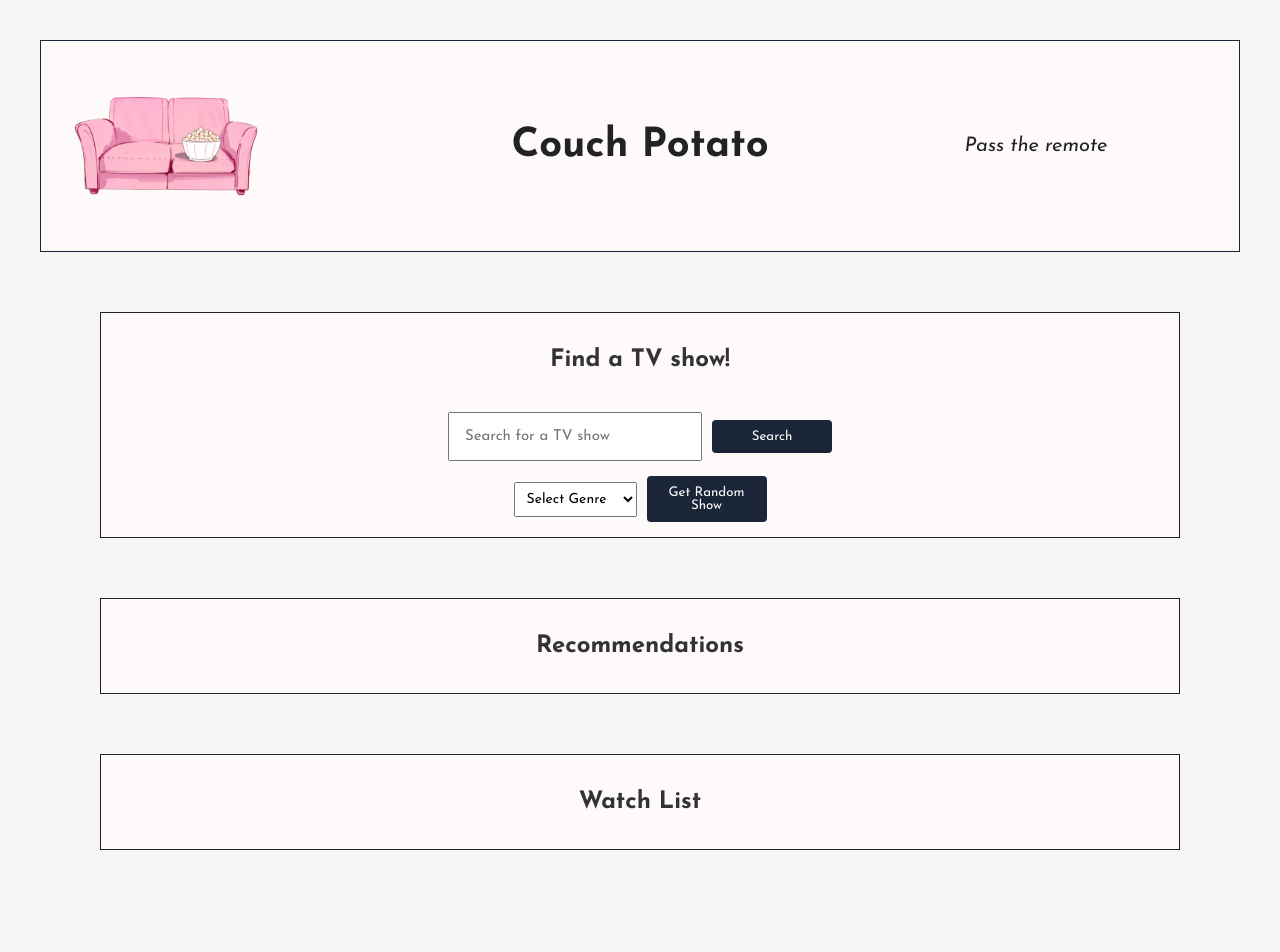
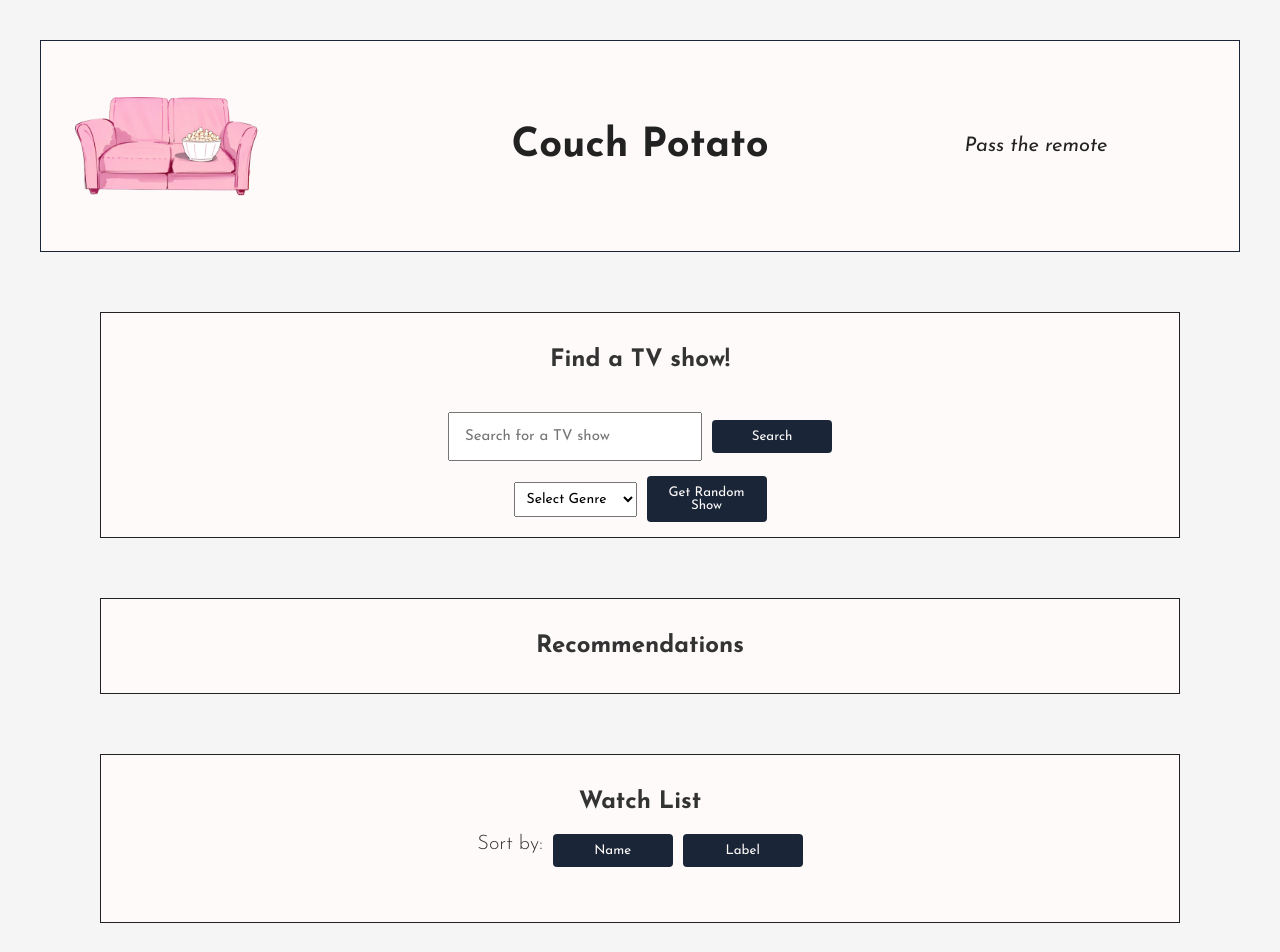
Before and after one commit to kimcuomo/LaterGatorChromeExtension, a React (Vite) app in the folder SoloProject/: page / in a window 1280 px wide. Shown: the top 952 px of the page. Before the commit the page ends 910 px from the top, so only its background shows below. Built offline with nearby package versions, Linux system fonts and the light colour scheme.

Commit message:
add sort options for watch list

```diff
--- a/SoloProject/src/App.jsx
+++ b/SoloProject/src/App.jsx
@@ -1,3 +1,131 @@
+// import React, { useState } from "react"
+// import axios from 'axios';
+// import ShowSearchBar from './components/ShowSearchBar';
+// import RecommendationsList from './components/RecommendationsList';
+// import WatchList from './components/WatchList';
+// import Header from './components/Header';
+// import GenreSearchBar from './components/GenreSearchBar';
+// import './styles.css';
+
+// const App = () => {
+//   const [shows, setShows] = useState([]);
+//   const [watchlist, setWatchlist] = useState([]);
+//   const [wantToWatchList, setWantToWatchList] = useState([]);
+//   const [watchedList, setWatchedList] = useState([]);
+//   // const [sortBy, setSortBy] = useState('name');
+
+//   const searchShows = async (query) => {
+//     try {
+//       const response = await axios.get(`https://api.tvmaze.com/search/shows?q=${query}`);
+//       const showsWithDescriptionAndImage = response.data.map(item => ({
+//         ...item.show,
+//         description: item.show.summary,
+//         image: item.show.image ? item.show.image.medium : null
+//       }));
+//       setShows(showsWithDescriptionAndImage);
+//     } catch (error) {
+//       console.error("Error fetching data from TVMaze API", error);
+//     }
+//   };
+
+//   const fetchRandomShow = async (genre) => {
+//     try {
+//       const response = await axios.get(`https://api.tvmaze.com/search/shows?q=${genre}`);
+//       const randomIndex = Math.floor(Math.random() * response.data.length);
+//       const randomShow = response.data[randomIndex].show;
+//       const showWithDescriptionAndImage = {
+//         ...randomShow,
+//         description: randomShow.summary,
+//         image: randomShow.image ? randomShow.image.medium : null
+//       };
+//       setShows([showWithDescriptionAndImage]);
+//     } catch (error) {
+//       console.error("Error fetching data from TVMaze API", error);
+//     }
+//   };
+
+//   const saveShow = (show, label) => {
+//     // Check if the show is already in the watchlist
+//     const showExists = watchlist.find(item => item.show.id === show.id);
+
+//     if (showExists) {
+//       // If show exists, update its label/category
+//       const updatedWatchlist = watchlist.map(item => {
+//         if (item.show.id === show.id) {
+//           return { ...item, label };
+//         }
+//         return item;
+//       });
+
+//       setWatchlist(updatedWatchlist);
+//     } else {
+//       // If show doesn't exist, add it to the watchlist
+//       setWatchlist([...watchlist, { show, label }]);
+//     }
+//   };
+
+//   const handleDelete = (showId) => {
+//     const updatedWatchlist = watchlist.filter(item => item.show.id !== showId);
+//     setWatchlist(updatedWatchlist);
+//   };
+
+//   // THIS WAS AN ATTEMPT TO SAVE THE SHOW TO BE ORGANIZED INTO A SPECIFIC CATEGORY
+//   // const saveShow = (show, label) => {
+//   //   const newShow = { ...show, label };
+
+//   //   // Determine the category based on the label
+//   //   try {
+//   //     switch (label) {
+//   //       case 'Currently Watching':
+//   //         setWatchlist(prevWatchlist => [...prevWatchlist, newShow]);
+//   //         break;
+//   //       case 'Want to Watch':
+//   //         setWantToWatchList(prevWantToWatchList => [...prevWantToWatchList, newShow]);
+//   //         break;
+//   //       case 'Already Watched':
+//   //         setWatchedList(prevWatchedList => [...prevWatchedList, newShow]);
+//   //         break;
+//   //       default:
+//   //         break;
+//   //     }
+//   //   } catch (error) {
+//   //     console.error("Error saving show:", error);
+//   //   }
+//   // };
+
+//   return (
+//     <div>
+//       <Header />
+//       <section className='searchSection'>
+//         <div className='search'>
+//           <h2>Find a TV show!</h2>
+//         </div>
+
+//         <div className='searchContainer'>
+//           <ShowSearchBar onSearch={searchShows} />
+//           <GenreSearchBar onRandom={fetchRandomShow} />
+//         </div>
+//       </section>
+
+//       <section className='recSection'>
+//         <RecommendationsList shows={shows} onSave={saveShow} />
+//       </section>
+
+
+//       <section className='watchListSection'>
+//         <WatchList
+//           watchlist={watchlist}
+//           // wantToWatchList={wantToWatchList}
+//           // watchedList={watchedList}
+//           onDelete={handleDelete}
+//         />
+//       </section>
+//     </div>
+//   );
+// };
+
+// export default App;
+
 import React, { useState } from "react"
 import axios from 'axios';
 import ShowSearchBar from './components/ShowSearchBar';
@@ -10,6 +138,7 @@ import './styles.css';
 const App = () => {
   const [shows, setShows] = useState([]);
   const [watchlist, setWatchlist] = useState([]);
+  const [sortBy, setSortBy] = useState(''); // State for sorting criteria
 
   const searchShows = async (query) => {
     try {
@@ -66,29 +195,9 @@ const App = () => {
     setWatchlist(updatedWatchlist);
   };
 
-  //THIS WAS AN ATTEMPT TO SAVE THE SHOW TO BE ORGANIZED INTO A SPECIFIC CATEGORY
-  // const saveShow = (show, label) => {
-  //   const newShow = { ...show, label };
-
-  //   // Determine the category based on the label
-  //   try {
-  //     switch (label) {
-  //       case 'Currently Watching':
-  //         setWatchlist(prevWatchlist => [...prevWatchlist, newShow]);
-  //         break;
-  //       case 'Want to Watch':
-  //         setWantToWatchList(prevWantToWatchList => [...prevWantToWatchList, newShow]);
-  //         break;
-  //       case 'Already Watched':
-  //         setWatchedList(prevWatchedList => [...prevWatchedList, newShow]);
-  //         break;
-  //       default:
-  //         break;
-  //     }
-  //   } catch (error) {
-  //     console.error("Error saving show:", error);
-  //   }
-  // };
+  const handleSort = (criteria) => {
+    setSortBy(criteria);
+  };
 
   return (
     <div>
@@ -108,9 +217,18 @@ const App = () => {
         <RecommendationsList shows={shows} onSave={saveShow} />
       </section>
 
-
       <section className='watchListSection'>
-        <WatchList watchlist={watchlist} onDelete={handleDelete}/>
+        <WatchList
+          watchlist={watchlist}
+          onDelete={handleDelete}
+          sortBy={sortBy} // Pass sortBy state to WatchList component
+          onSort={handleSort}
+        />
+        {/* <div>
+          <span>Sort by: </span>
+          <button onClick={() => handleSortBy('name')}>Name</button>
+          <button onClick={() => handleSortBy('label')}>Label</button>
+        </div> */}
       </section>
     </div>
   );
--- a/SoloProject/src/components/WatchList.jsx
+++ b/SoloProject/src/components/WatchList.jsx
@@ -1,22 +1,133 @@
+// import React from 'react';
+
+// const handleDelete = (showId) => {
+//   const updatedWatchlist = watchlist.filter(item => item.show.id !== showId);
+//   setWatchlist(updatedWatchlist);
+// };
+
+// const WatchList = ({ watchlist, onDelete }) => {
+
+//   return (
+//     <section className='watchList'>
+//       <header className='sectionHeader'>
+//         <h2>Watch List</h2>
+//       </header>
+//       {watchlist.map(item => (
+//         <div key={item.show.id} className='savedTVShow'>
+//           <h3 className='showName'>{item.show.name}</h3>
+//           <p>{item.label}</p>
+//           <button onClick={() => onDelete(item.show.id)}>Delete</button>
+//         </div>
+//       ))}
+//     </section>
+//   );
+// };
+
+// export default WatchList;
+
+//ADDING CATEGORIES
+// import React from 'react';
+// import CompletedWatching from './CompletedWatching';
+// import CurrentlyWatching from './CurrentlyWatching';
+// import WantToWatch from './WantToWatch';
+
+// const WatchList = ({ watchlist, wantToWatchList, watchedList, onDelete }) => {
+//   return (
+//     <div>
+//       <section className='watchListSection'>
+//         <header className='sectionHeader'>
+//           <h2>Watch List</h2>
+//         </header>
+//         <CompletedWatching shows={watchlist} onDelete={onDelete} />
+//         <CurrentlyWatching shows={watchlist} onDelete={onDelete} />
+//         <WantToWatch shows={watchlist} onDelete={onDelete}  />
+//       </section>
+//     </div>
+//   );
+// };
+
+// export default WatchList;
+
+// import React, { useState } from 'react';
+
+// const WatchList = ({ watchlist, onDelete, sortByProp }) => {
+//   const [sortBy, setSortBy] = useState('name');
+
+//   useEffect(() => {
+//     if (sortByProp) {
+//       setSortBy(sortByProp);
+//     }
+//   }, [sortByProp]);
+
+//   // Function to handle sorting
+//   const handleSort = (criteria) => {
+//     setSortBy(criteria);
+//   };
+
+//   // Sort the watchlist based on the selected criteria
+//   let sortedWatchlist = [...watchlist];
+//   if (sortBy === 'label') {
+//     sortedWatchlist.sort((a, b) => a.label.localeCompare(b.label));
+//   } else {
+//     // Default sorting (by show name or any other criteria)
+//     sortedWatchlist.sort((a, b) => a.show.name.localeCompare(b.show.name));
+//   }
+
+//   return (
+//     <section className='watchList'>
+//       <header className='sectionHeader'>
+//         <h2>Watch List</h2>
+//         <div>
+//           <span>Sort by: </span>
+//           <button onClick={() => handleSort('name')}>Name</button>
+//           <button onClick={() => handleSort('label')}>Label</button>
+//         </div>
+//       </header>
+//       {sortedWatchlist.map(item => (
+//         <div key={item.show.id} className='savedTVShow'>
+//           <h3 className='showName'>{item.show.name}</h3>
+//           <p>{item.label}</p>
+//           <button onClick={() => onDelete(item.show.id)}>Delete</button>
+//         </div>
+//       ))}
+//     </section>
+//   );
+// };
+
+// export default WatchList;
+
 import React from 'react';
 
-const handleDelete = (showId) => {
-  const updatedWatchlist = watchlist.filter(item => item.show.id !== showId);
-  setWatchlist(updatedWatchlist);
-};
+const WatchList = ({ watchlist, sortBy, onDelete, onSort }) => {
+  // Function to handle deleting a show from watchlist
+  const handleDelete = (showId) => {
+    onDelete(showId);
+  };
 
-const WatchList = ({ watchlist, onDelete }) => {
+  // Sort the watchlist based on the selected criteria
+  let sortedWatchlist = [...watchlist];
+  if (sortBy === 'label') {
+    sortedWatchlist.sort((a, b) => a.label.localeCompare(b.label));
+  } else {
+    // Default sorting (by show name or any other criteria)
+    sortedWatchlist.sort((a, b) => a.show.name.localeCompare(b.show.name));
+  }
 
   return (
     <section className='watchList'>
       <header className='sectionHeader'>
         <h2>Watch List</h2>
+        <div className='sortButtonContainer' >
+          <span className='sortSpan'>Sort by: </span>
+          <button onClick={() => onSort('name')}>Name</button>
+          <button onClick={() => onSort('label')}>Label</button>
+        </div>
       </header>
-      {watchlist.map(item => (
+      {sortedWatchlist.map(item => (
         <div key={item.show.id} className='savedTVShow'>
           <h3 className='showName'>{item.show.name}</h3>
           <p>{item.label}</p>
-          <button onClick={() => onDelete(item.show.id)}>Delete</button>
+          <button onClick={() => handleDelete(item.show.id)}>Delete</button>
         </div>
       ))}
     </section>
@@ -24,26 +135,3 @@ const WatchList = ({ watchlist, onDelete }) => {
 };
 
 export default WatchList;
-
-//ADDING CATEGORIES
-// import React from 'react';
-// import CompletedWatching from './CompletedWatching';
-// import CurrentlyWatching from './CurrentlyWatching';
-// import WantToWatch from './WantToWatch';
-
-// const WatchList = ({ watchlist, onSave }) => {
-//   return (
-//     <div>
-//       <section className='watchListSection'>
-//         <header className='sectionHeader'>
-//           <h2>Watch List</h2>
-//         </header>
-//         <CompletedWatching shows={watchlist} />
-//         <CurrentlyWatching shows={watchlist} />
-//         <WantToWatch shows={watchlist} />
-//       </section>
-//     </div>
-//   );
-// };
-
-// export default WatchList;
--- a/SoloProject/src/styles.css
+++ b/SoloProject/src/styles.css
@@ -140,3 +140,15 @@ button:hover {
   padding: 15px;
   background-color: #fdfaf9;
 }
+
+.sortButtonContainer{
+  display: flex;
+  justify-content: center;
+  align-content: center;
+  gap: 10px;
+  margin-bottom: 40px;
+}
+
+.sortSpan{
+  font-size: 20px
+}
```
